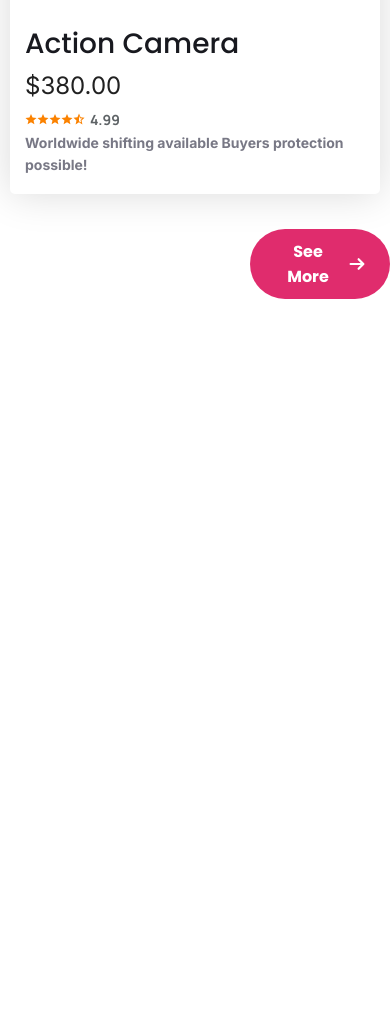
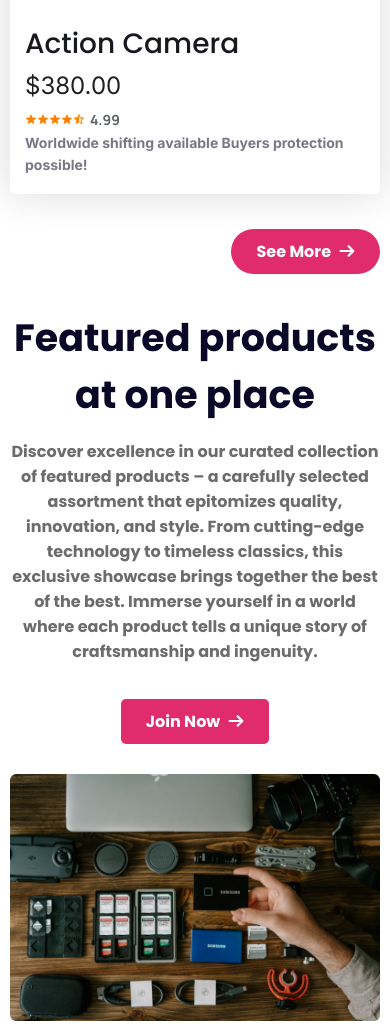
Before and after one commit to abunaim5/influencer-gear, a plain HTML site: page index.html in a window 390 px wide. Shown: the part 5537-6565 px from the top of the page. Before the commit the page ends 5836 px from the top, so only its background shows below. Drawn offline with Linux system fonts and the light colour scheme.

Commit message:
finished featured section with responsive mobile devices

```diff
--- a/index.html
+++ b/index.html
@@ -203,10 +203,22 @@
                         Buyers protection possible!</p>
                 </div>
             </div>
-            <button id="see-more-btn" class="primary-btn">See More <img class="arrow-icon" src="icons/arrow.svg"
+            <div class="btn-container">
+                <button id="see-more-btn" class="primary-btn">See More <img class="arrow-icon" src="icons/arrow.svg"
                     alt=""></button>
+            </div>
         </section>
         <!-- Featured section start -->
+        <section class="featured-container">
+            <div class="feature-img">
+                <img src="images/gear.png" alt="">
+            </div>
+            <div class="feature-texts">
+                <h3 class="feature-title">Featured products at one place</h3>
+                <p class="feature-description">Discover excellence in our curated collection of featured products – a carefully selected assortment that epitomizes quality, innovation, and style. From cutting-edge technology to timeless classics, this exclusive showcase brings together the best of the best. Immerse yourself in a world where each product tells a unique story of craftsmanship and ingenuity.</p>
+                <button id="join-btn" class="primary-btn">Join Now <img class="arrow-icon" src="icons/arrow.svg" alt=""></button>
+            </div>
+        </section>
     </main>
     <!-- Footer section start -->
     <footer>
--- a/styles/style.css
+++ b/styles/style.css
@@ -202,7 +202,6 @@ main {
 .collection-container {
     width: 75%;
     margin: 100px auto 0;
-    position: relative;
 }
 
 .collection-container>h3 {
@@ -211,8 +210,6 @@ main {
     font-family: var(--font-family-poppins);
     font-size: var(--font-size-28);
     font-weight: var(--font-weight-600);
-
-
 }
 
 .collection-items-container {
@@ -220,7 +217,6 @@ main {
     grid-template-columns: repeat(3, 1fr);
     grid-template-rows: repeat(3, 1fr);
     gap: 30px;
-    /* border: 2px solid blueviolet; */
     margin-top: 30px;
 }
 
@@ -274,19 +270,47 @@ main {
     margin-top: 3px;
 }
 
-.collection-container #see-more-btn {
-    position: absolute;
-    left: 1275px;
+.btn-container {
+    display: flex;
+    justify-content: flex-end;
 }
 
+/* Featured section styles */
+.featured-container {
+    display: flex;
+    gap: 96px;
+    align-items: center;
+    justify-content: space-between;
+    width: 75%;
+    margin: 100px auto 0;
+}
 
+.feature-texts .feature-title {
+    color: #0A0826;
+    font-family: var(--font-family-poppins);
+    font-size: var(--font-size-38);
+    font-weight: var(--font-weight-700);
+}
+
+.feature-texts .feature-description {
+    margin-top: 1rem;
+    color: #6C6C6C;
+    font-family: var(--font-family-poppins);
+    font-size: var(--font-size-16);
+    font-weight: var(--font-weight-700);
+}
+
+.feature-texts #join-btn {
+    border-radius: 5px;
+}
 
 /* Media query styles */
 @media screen and (max-width:576px) {
 
     .header,
     .collection-container,
-    .sponsors-section {
+    .sponsors-section,
+    .featured-container {
         width: 100%;
         margin-top: 35px;
         padding: 0 10px;
@@ -367,4 +391,20 @@ main {
     .collection-container #see-more-btn {
         left: 250px;
     }
+
+    /* Featured section styles */
+    .featured-container {
+        flex-direction: column-reverse;
+        text-align: center;
+        gap:30px;
+
+    }
+
+    .feature-img img {
+        width: 100%;
+    }
+
+    #join-btn {
+        margin: 35px auto 0;
+    }
 }
```
